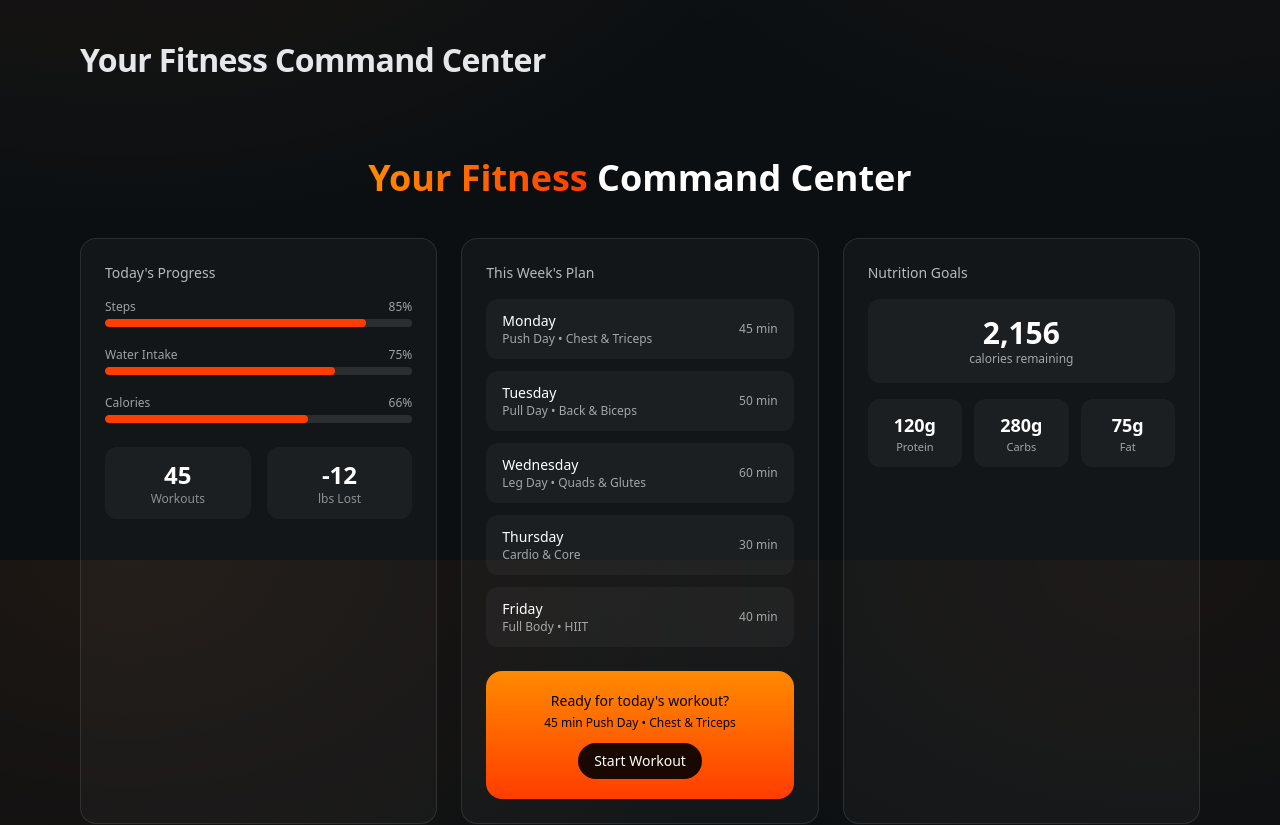
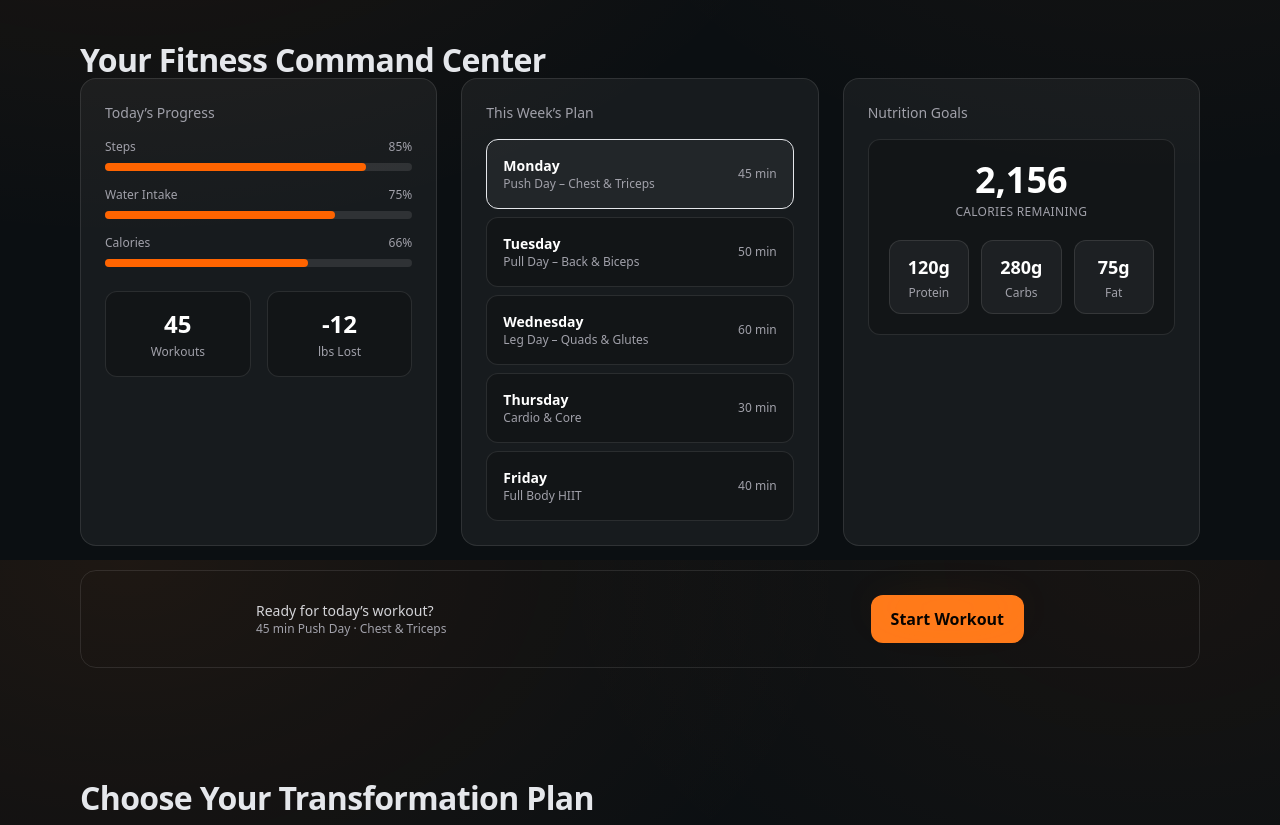
Before and after one commit to GrindFit/grindfit-webapp, a Next.js app: page / in a window 1280 px wide. Shown: the part 1040-1865 px from the top of the page. Built offline with nearby package versions, Linux system fonts and the light colour scheme.

Commit message:
Update CommandCenter.jsx

```diff
--- a/components/CommandCenter.jsx
+++ b/components/CommandCenter.jsx
@@ -1,124 +1,128 @@
-// components/CommandCenter.jsx
 export default function CommandCenter() {
   return (
-    <section id="dashboard" className="relative py-20">
-      <h2 className="text-center text-3xl md:text-4xl font-extrabold text-white mb-10">
-        <span className="gf-gradient-text">Your Fitness</span>{" "}
-        <span>Command Center</span>
-      </h2>
+    <div className="grid gap-6 md:grid-cols-2 lg:grid-cols-3">
+      {/* LEFT: Today's Progress */}
+      <div className="rounded-2xl border border-white/10 bg-white/5 p-6">
+        <p className="mb-4 text-sm text-zinc-400 font-medium">Today’s Progress</p>
 
-      <div className="max-w-6xl mx-auto grid md:grid-cols-3 gap-6">
-        {/* Card 1 — Today's Progress */}
-        <div className="rounded-2xl bg-white/[0.03] border border-white/10 p-6">
-          <p className="text-sm text-white/70 mb-4">Today&apos;s Progress</p>
-          <div className="space-y-5">
         <ProgressRow label="Steps" value={85} />
-            <ProgressRow label="Water Intake" value={75} />
-            <ProgressRow label="Calories" value={66} />
-          </div>
+        <ProgressRow label="Water Intake" value={75} suffix="%" />
+        <ProgressRow label="Calories" value={66} suffix="%" />
 
-          <div className="mt-6 grid grid-cols-2 gap-4 text-center">
-            <MiniStat value="45" label="Workouts" />
-            <MiniStat value="-12" label="lbs Lost" />
+        <div className="mt-6 grid grid-cols-2 gap-4">
+          <MiniStat label="Workouts" value="45" />
+          <MiniStat label="lbs Lost" value="-12" />
         </div>
       </div>
 
-        {/* Card 2 — This Week's Plan */}
-        <div className="rounded-2xl bg-white/[0.03] border border-white/10 p-6">
-          <p className="text-sm text-white/70 mb-4">This Week&apos;s Plan</p>
-          <ul className="space-y-3 text-sm">
-            {[
-              ["Monday", "Push Day • Chest & Triceps", "45 min"],
-              ["Tuesday", "Pull Day • Back & Biceps", "50 min"],
-              ["Wednesday", "Leg Day • Quads & Glutes", "60 min"],
-              ["Thursday", "Cardio & Core", "30 min"],
-              ["Friday", "Full Body • HIIT", "40 min"],
-            ].map(([day, title, dur]) => (
-              <li
-                key={day}
-                className="flex items-center justify-between rounded-xl bg-white/[0.04] px-4 py-3"
-              >
-                <div>
-                  <div className="text-white">{day}</div>
-                  <div className="text-white/60 text-xs">{title}</div>
+      {/* MIDDLE: This Week's Plan */}
+      <div className="rounded-2xl border border-white/10 bg-white/5 p-6">
+        <p className="mb-4 text-sm text-zinc-400 font-medium">This Week’s Plan</p>
+
+        <PlanRow
+          day="Monday"
+          title="Push Day – Chest & Triceps"
+          meta="45 min"
+          active
+        />
+        <PlanRow day="Tuesday" title="Pull Day – Back & Biceps" meta="50 min" />
+        <PlanRow day="Wednesday" title="Leg Day – Quads & Glutes" meta="60 min" />
+        <PlanRow day="Thursday" title="Cardio & Core" meta="30 min" />
+        <PlanRow day="Friday" title="Full Body HIIT" meta="40 min" />
       </div>
-                <div className="text-white/60 text-xs">{dur}</div>
-              </li>
-            ))}
-          </ul>
 
-          <div className="mt-6 rounded-2xl p-5 text-center bg-gradient-to-b from-[var(--gf-orange-start)] to-[var(--gf-orange-end)] text-black">
-            <div className="text-sm font-medium mb-1">
-              Ready for today&apos;s workout?
+      {/* RIGHT: Nutrition Goals */}
+      <div className="rounded-2xl border border-white/10 bg-white/5 p-6">
+        <p className="mb-4 text-sm text-zinc-400 font-medium">Nutrition Goals</p>
+
+        <div className="rounded-xl border border-white/10 bg-black/20 p-5 text-center">
+          <div className="text-4xl font-extrabold text-white">2,156</div>
+          <div className="mt-1 text-xs uppercase tracking-wide text-zinc-400">
+            calories remaining
           </div>
-            <div className="text-xs mb-3">45 min Push Day • Chest & Triceps</div>
-            <a
-              href="#join"
-              className="inline-flex items-center rounded-full bg-black/90 text-white px-4 py-2 text-sm"
-            >
-              Start Workout
-            </a>
+
+          <div className="mt-5 grid grid-cols-3 gap-3 text-left">
+            <MacroBox label="Protein" value="120g" />
+            <MacroBox label="Carbs" value="280g" />
+            <MacroBox label="Fat" value="75g" />
+          </div>
         </div>
       </div>
 
-        {/* Card 3 — Nutrition Goals */}
-        <div className="rounded-2xl bg-white/[0.03] border border-white/10 p-6">
-          <p className="text-sm text-white/70 mb-4">Nutrition Goals</p>
-
-          <div className="rounded-xl bg-white/[0.04] p-4 text-center mb-4">
-            <div className="text-3xl font-extrabold text-white">2,156</div>
-            <div className="text-xs text-white/60">calories remaining</div>
+      {/* FULL-WIDTH CTA ROW */}
+      <div className="lg:col-span-3 rounded-2xl border border-white/10 bg-gradient-to-r from-[var(--gf-orange-start)]/15 via-[var(--gf-orange-mid)]/10 to-transparent p-6">
+        <div className="mx-auto flex max-w-3xl flex-col items-center gap-3 text-center md:flex-row md:justify-between md:text-left">
+          <div>
+            <p className="text-sm text-zinc-300">Ready for today’s workout?</p>
+            <p className="text-xs text-zinc-400">
+              45 min Push Day · Chest &amp; Triceps
+            </p>
           </div>
 
-          <div className="grid grid-cols-3 gap-3">
-            {[
-              ["120g", "Protein"],
-              ["280g", "Carbs"],
-              ["75g", "Fat"],
-            ].map(([v, l]) => (
-              <div
-                key={l}
-                className="rounded-xl bg-white/[0.04] p-3 text-center"
-              >
-                <div className="text-lg font-bold text-white">{v}</div>
-                <div className="text-[11px] text-white/60">{l}</div>
-              </div>
-            ))}
+          <button className="gf-cta rounded-xl bg-[var(--gf-btn)] px-5 py-3 font-semibold text-black hover:brightness-105">
+            Start Workout
+          </button>
         </div>
       </div>
-      </div>
-    </section>
-  );
-}
-
-function ProgressRow({ label, value }) {
-  return (
-    <div>
-      <div className="flex justify-between text-xs text-white/60 mb-1">
-        <span>{label}</span>
-        <span>{value}%</span>
-      </div>
-      <Bar value={value} />
     </div>
   );
 }
 
-function Bar({ value }) {
+/* ---------- Small, local UI helpers ---------- */
+
+function ProgressRow({ label, value, suffix = "%" }) {
+  // value: 0 - 100
+  const display = Math.max(0, Math.min(100, value));
   return (
-    <div className="h-2 bg-white/10 rounded-full overflow-hidden">
+    <div className="mb-4">
+      <div className="mb-2 flex items-center justify-between text-xs text-zinc-400">
+        <span>{label}</span>
+        <span>{display}{suffix}</span>
+      </div>
+      <div className="h-2 w-full rounded-full bg-white/10">
         <div
-        className="h-full rounded-full bg-[var(--gf-orange-end)]"
-        style={{ width: `${value}%` }}
+          className="h-2 rounded-full bg-[var(--gf-orange-mid)]"
+          style={{ width: `${display}%` }}
         />
+      </div>
     </div>
   );
 }
 
-function MiniStat({ value, label }) {
+function MiniStat({ label, value }) {
   return (
-    <div className="rounded-xl bg-white/[0.04] p-3">
+    <div className="rounded-xl border border-white/10 bg-black/20 p-4 text-center">
       <div className="text-2xl font-bold text-white">{value}</div>
-      <div className="text-xs text-white/50">{label}</div>
+      <div className="mt-1 text-xs text-zinc-400">{label}</div>
     </div>
   );
 }
+
+function PlanRow({ day, title, meta, active = false }) {
+  return (
+    <div
+      className={`mt-2 rounded-xl border p-4 ${
+        active
+          ? "border-[var(--gf-orange-mid)]/40 bg-white/5"
+          : "border-white/10 bg-black/20"
+      }`}
+    >
+      <div className="flex items-center justify-between">
+        <div>
+          <div className="text-sm font-semibold text-white">{day}</div>
+          <div className="text-xs text-zinc-400">{title}</div>
+        </div>
+        <div className="text-xs text-zinc-400">{meta}</div>
+      </div>
+    </div>
+  );
+}
+
+function MacroBox({ label, value }) {
+  return (
+    <div className="rounded-xl border border-white/10 bg-white/5 p-3 text-center">
+      <div className="text-lg font-bold text-white">{value}</div>
+      <div className="mt-1 text-xs text-zinc-400">{label}</div>
+    </div>
+  );
+}
```
Lines whose indentation alone changed are shown as unchanged.
